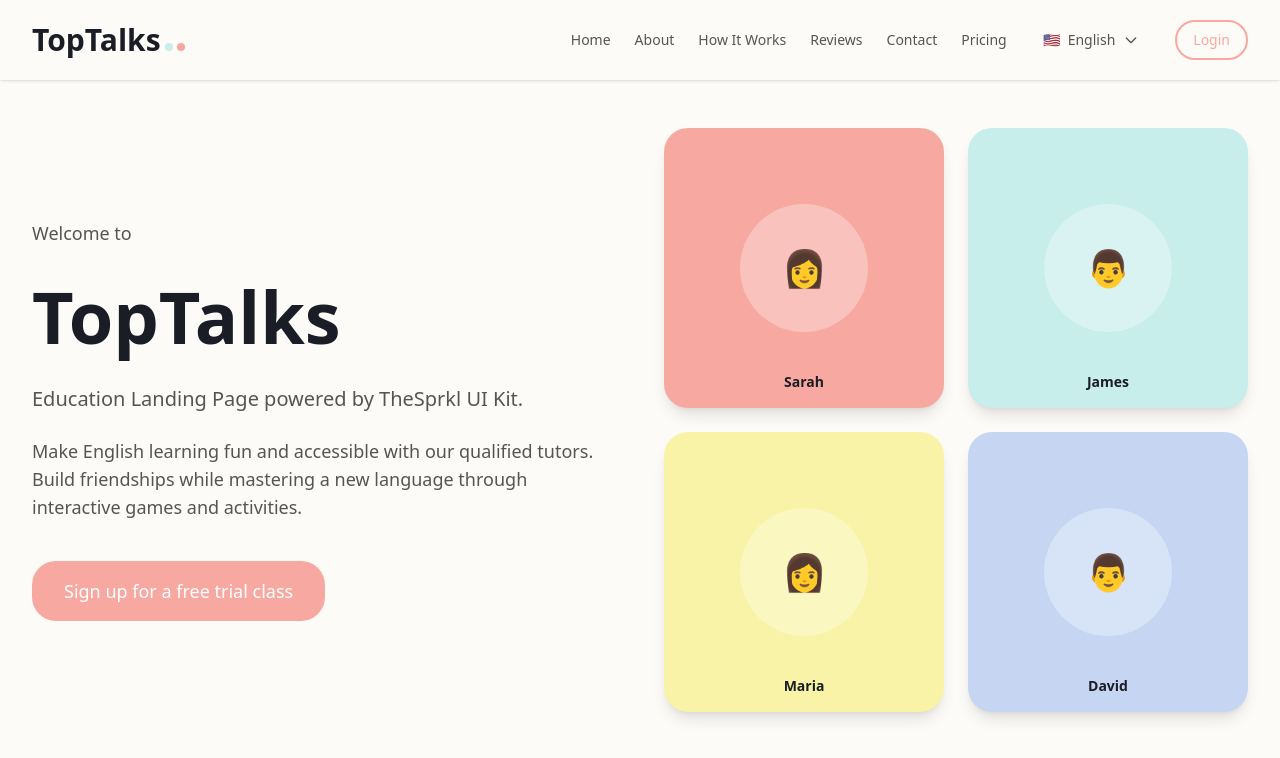
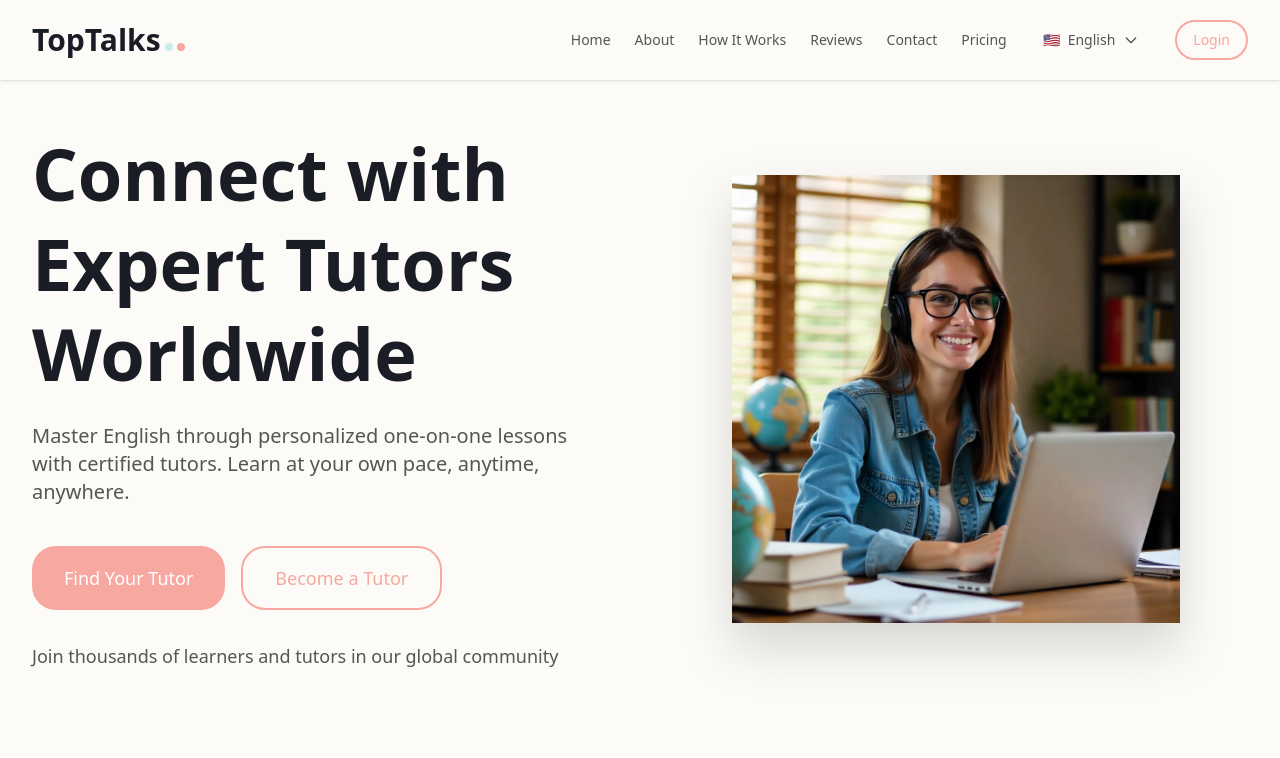
Before and after one commit to kynth65/toptalks, a React app in the folder Frontend/: page / in a window 1280 px wide. Shown: the top 758 px of the page. Built offline with nearby package versions, Linux system fonts and the light colour scheme; the HTML template or start-up script is replaced by a standard one.

Commit message:
Integrate hero component with internationalization

```diff
--- a/Frontend/src/components/landing/Hero.tsx
+++ b/Frontend/src/components/landing/Hero.tsx
@@ -1,14 +1,9 @@
 import React from 'react';
 import Button from '../common/Button';
-import TutorCard from './TutorCard';
+import { useLanguage } from '../../contexts/LanguageContext';
 
 const Hero: React.FC = () => {
-  const tutors = [
-    { id: 1, name: 'Sarah', image: '👩', bgColor: 'bg-coral' },
-    { id: 2, name: 'James', image: '👨', bgColor: 'bg-mint' },
-    { id: 3, name: 'Maria', image: '👩', bgColor: 'bg-butter' },
-    { id: 4, name: 'David', image: '👨', bgColor: 'bg-sky' },
-  ];
+  const { t } = useLanguage();
 
   return (
     <section className="relative min-h-screen pt-32 pb-20 px-4 sm:px-6 lg:px-8 overflow-hidden">
@@ -24,33 +19,39 @@
         <div className="grid lg:grid-cols-2 gap-12 items-center">
           {/* Left Column - Text Content */}
           <div className="space-y-6 animate-fade-in-up">
-            <p className="text-gray text-lg font-medium">Welcome to</p>
             <h1 className="text-5xl md:text-6xl lg:text-7xl font-bold text-navy leading-tight">
-              TopTalks
+              {t.hero.headline}
             </h1>
             <p className="text-xl text-gray max-w-xl">
-              Education Landing Page powered by TheSprkl UI Kit.
+              {t.hero.subheading}
             </p>
-            <p className="text-lg text-gray max-w-xl">
-              Make English learning fun and accessible with our qualified tutors.
-              Build friendships while mastering a new language through interactive
-              games and activities.
+
+            {/* CTA Buttons */}
+            <div className="flex flex-col sm:flex-row gap-4 pt-4">
+              <Button size="lg" onClick={() => window.location.href = '/student-services'}>
+                {t.hero.cta_student}
+              </Button>
+              <Button size="lg" variant="outline" onClick={() => window.location.href = '/start-teaching'}>
+                {t.hero.cta_tutor}
+              </Button>
+            </div>
+
+            {/* Encouragement Text */}
+            <p className="text-lg text-gray max-w-xl pt-2">
+              {t.hero.encouragement}
             </p>
-            <div className="pt-4">
-              <Button size="lg">Sign up for a free trial class</Button>
-            </div>
           </div>
 
-          {/* Right Column - Tutor Cards Grid */}
-          <div className="grid grid-cols-2 gap-4 sm:gap-6 animate-fade-in-right">
-            {tutors.map((tutor) => (
-              <TutorCard
-                key={tutor.id}
-                image={tutor.image}
-                name={tutor.name}
-                bgColor={tutor.bgColor}
+          {/* Right Column - Teacher Image */}
+          <div className="relative h-[500px] flex justify-center items-center animate-fade-in-right">
+            {/* Teacher Image */}
+            <div className="relative w-full max-w-md">
+              <img
+                src="/images/teacher_wearing_denim.png"
+                alt="Teacher"
+                className="w-full h-auto object-contain drop-shadow-2xl"
               />
-            ))}
+            </div>
           </div>
         </div>
       </div>
```
